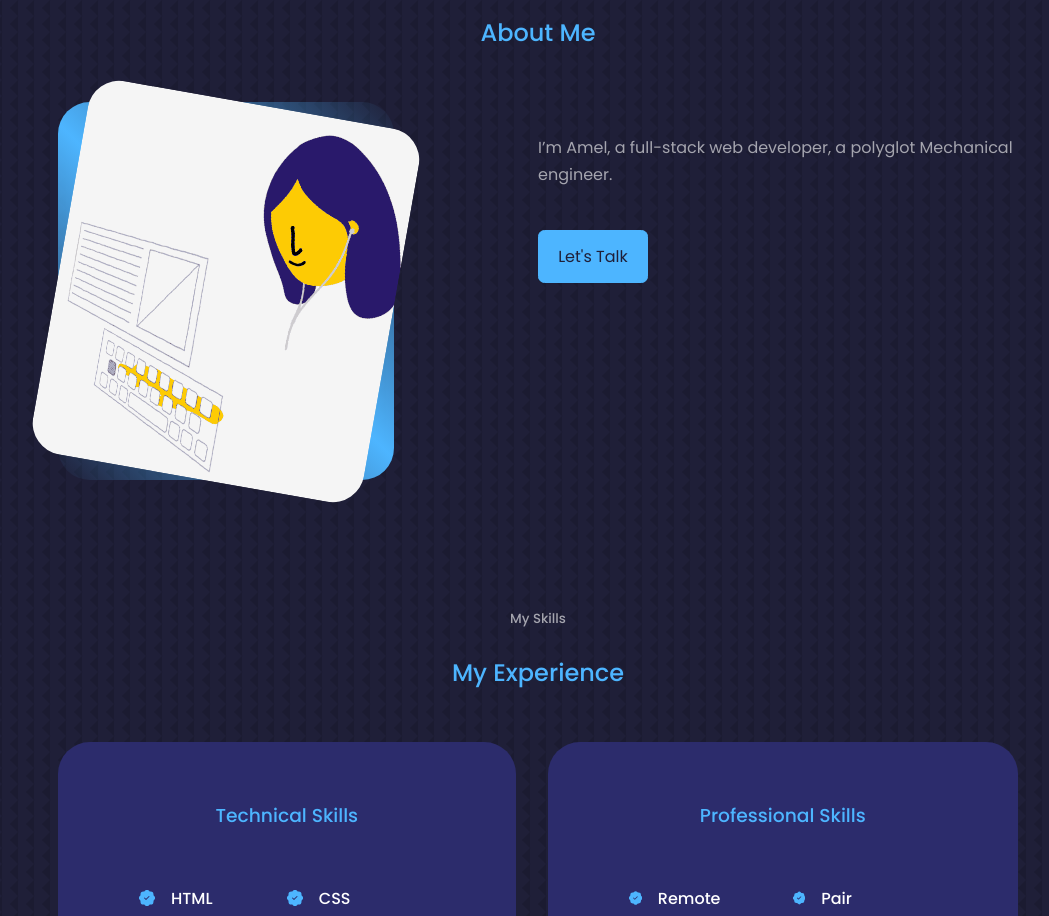
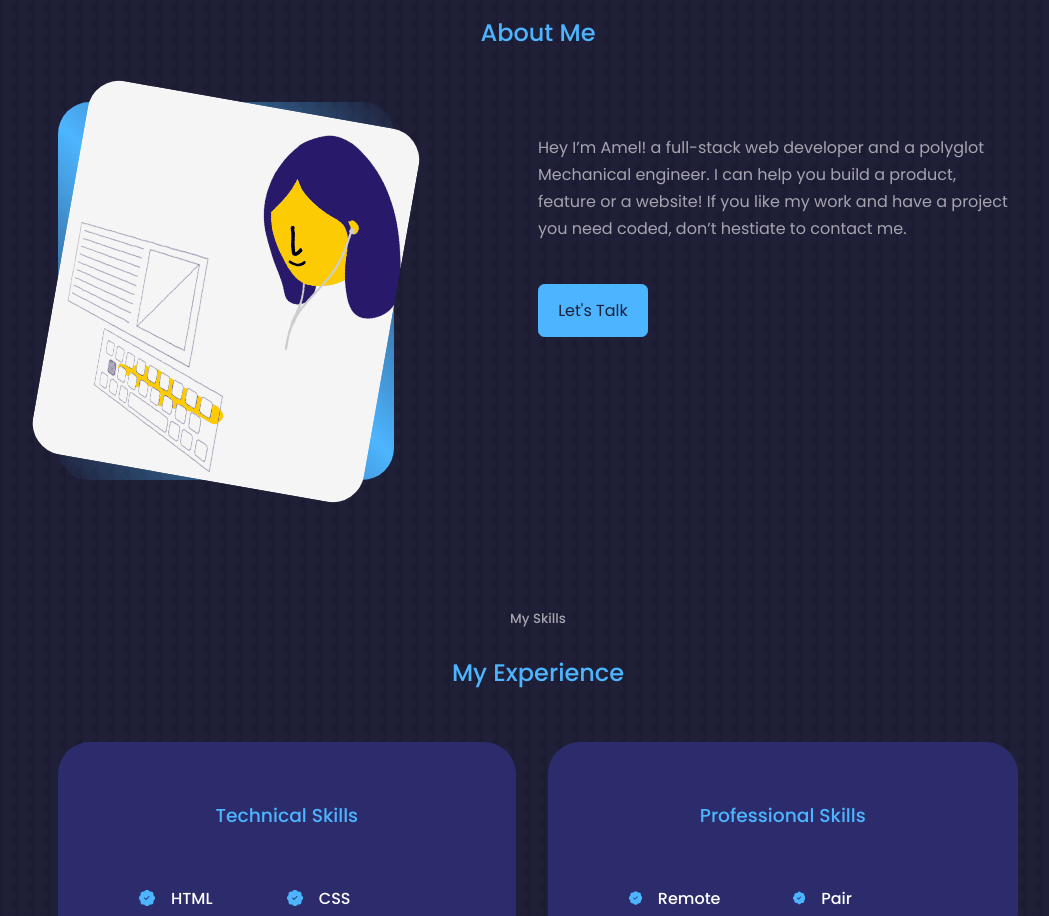
Before and after one commit to algerina/portfolio-react-website, a React (Create React App) app: page / in a window 1280 px wide. Shown: the part 960-1876 px from the top of the page, without its empty margins (102-1151 px from the left). Built offline with nearby package versions, Linux system fonts and the light colour scheme.

Commit message:
Add text to about me section

```diff
--- a/src/components/about/About.jsx
+++ b/src/components/about/About.jsx
@@ -37,7 +37,7 @@ const About = () => {
             </article>
           </div> */}
           <p>
-          I’m Amel, a full-stack web developer, a polyglot Mechanical engineer.
+           Hey I’m Amel! a full-stack web developer and a polyglot Mechanical engineer. I can help you build a product, feature or a website! If you like my work and have a project you need coded, don’t hestiate to contact me.
           </p>
           <a href="#contact" className="btn btn-primary">
             Let's Talk
--- a/src/components/experience/experience.css
+++ b/src/components/experience/experience.css
@@ -70,7 +70,7 @@
   }
 
   .experience__container > div {
-    width: 100%;
+    /* width: 100%; */
     padding: 2rem 1rem;
     margin: 0 auto;
   }
```
